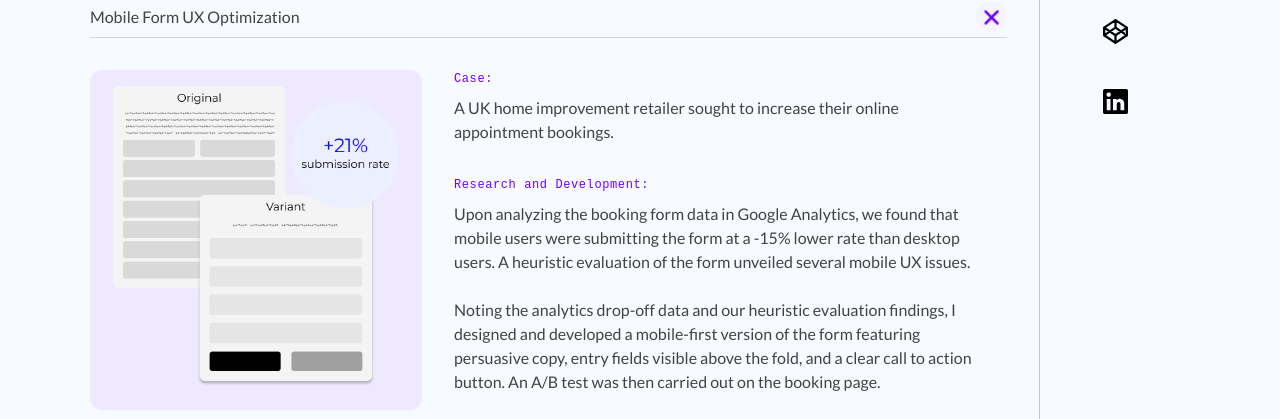
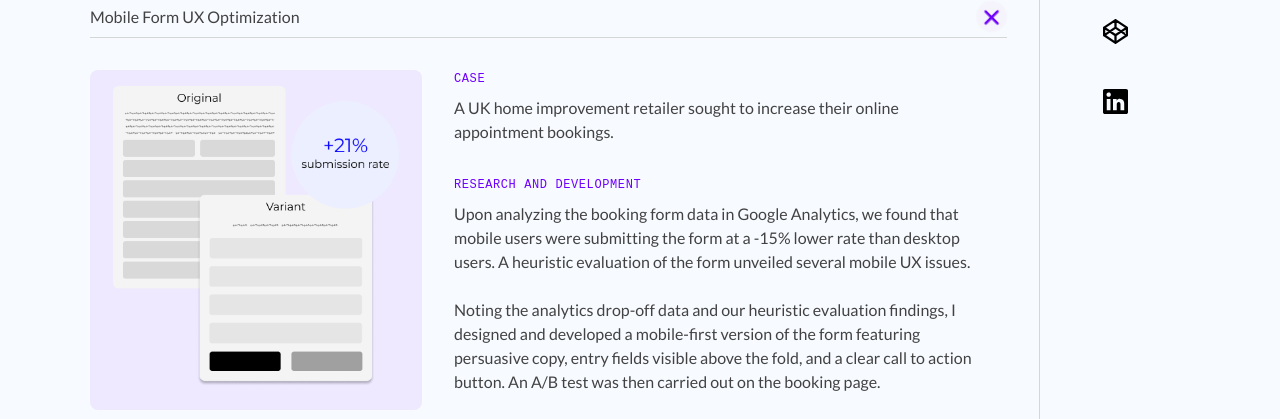
Before and after one commit to sgiori11/portfolio-current, a Next.js app: page / in a window 1280 px wide. Both pictures are taken after a click on the element "Mobile Form UX Optimization". Shown: the part 1200-1619 px from the top of the page. Built offline with nearby package versions, Linux system fonts and the light colour scheme.

Commit message:
Projects uppercase

```diff
--- a/src/app/components/CaseStudies.js
+++ b/src/app/components/CaseStudies.js
@@ -70,15 +70,15 @@ export default function CaseStudies({ caseStudy }) {
               {caseStudy.features}
             </motion.p>
             <motion.p variants={itemVariants}>
-              <span>Case: </span>
+              <span>CASE</span>
               {caseStudy.case}
             </motion.p>
             <motion.p variants={itemVariants}>
-              <span>Research and Development: </span>
+              <span>RESEARCH AND DEVELOPMENT</span>
               {caseStudy.description}
             </motion.p>
             <motion.p variants={itemVariants}>
-              <span>Results: </span>
+              <span>RESULTS</span>
               {caseStudy.results}
             </motion.p>
           </motion.div>
--- a/src/app/globals.css
+++ b/src/app/globals.css
@@ -7,7 +7,7 @@
   --black: rgba(41, 41, 41, 0.902);
   --middle: #424242;
   --grey: #736F80;
-  --light-grey: #a2a0a8;
+  --light-grey: #D6D6D6;
   --purple: #6F00FD;
   --light: #DCDDF9;
 }
--- a/src/app/page.module.css
+++ b/src/app/page.module.css
@@ -44,7 +44,7 @@
 }
 
 .projects, .caseStudies, .collage, .skills {
-    border-right: 1px solid #bfc4cbfb;
+    border-right: 1px solid var(--light-grey);
 
 }
 
--- a/src/app/styles/CaseStudies.module.css
+++ b/src/app/styles/CaseStudies.module.css
@@ -66,7 +66,7 @@
     grid-area: image;
     object-fit: cover;
     background-color: #eee9ff;
-    border-radius: 12px;
+    border-radius: 8px;
     padding: 1rem;
 }
 
```
